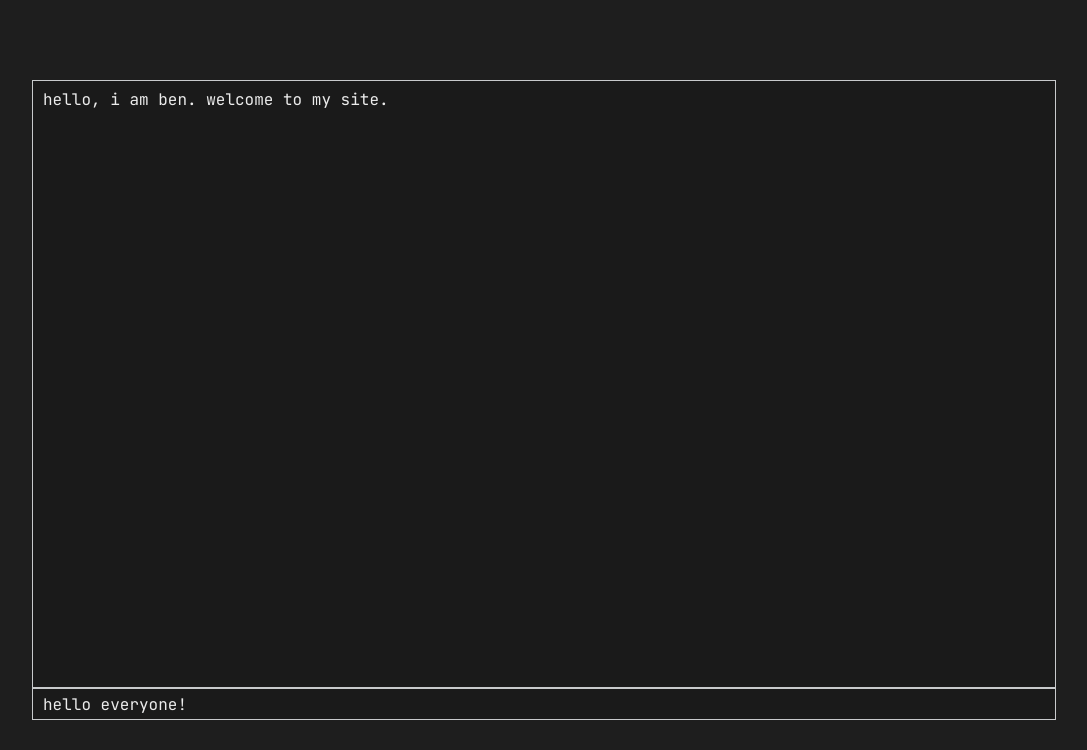
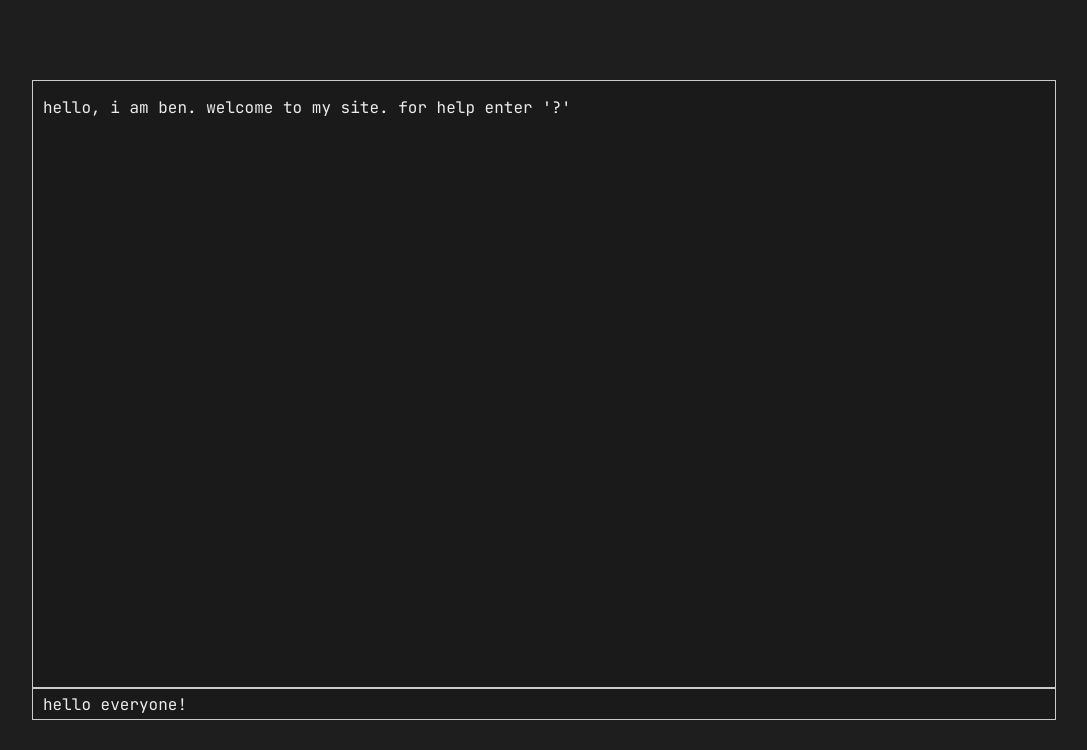
Before and after one commit to sudo-bendg/portfolio, a plain HTML site: page index.html in a window 1280 px wide. Shown: the whole page, without its empty margins (96-1183 px from the left). Drawn offline with Linux system fonts and the light colour scheme.

Commit message:
feat: update welcome message

```diff
--- a/data/messages.js
+++ b/data/messages.js
@@ -1,3 +1,4 @@
 const messages = {
-    "welcomeMessage": "hello, i am ben. welcome to my site."
+    "prompt": ">>>",
+    "welcomeMessage": "hello, i am ben. welcome to my site. for help enter '?'",
 };
--- a/scripts/displayMessages.js
+++ b/scripts/displayMessages.js
@@ -6,4 +6,4 @@ const addMessage = text => {
   display.appendChild(p);
 }
 
-addMessage(messages.welcomeMessage)
+addMessage(messages.welcomeMessage);
--- a/style.css
+++ b/style.css
@@ -38,3 +38,6 @@ html, body {
     height: 100%;
     padding-top: 0.5em;
 }
+.display > p {
+    padding-top: 0.5em;
+}
```
